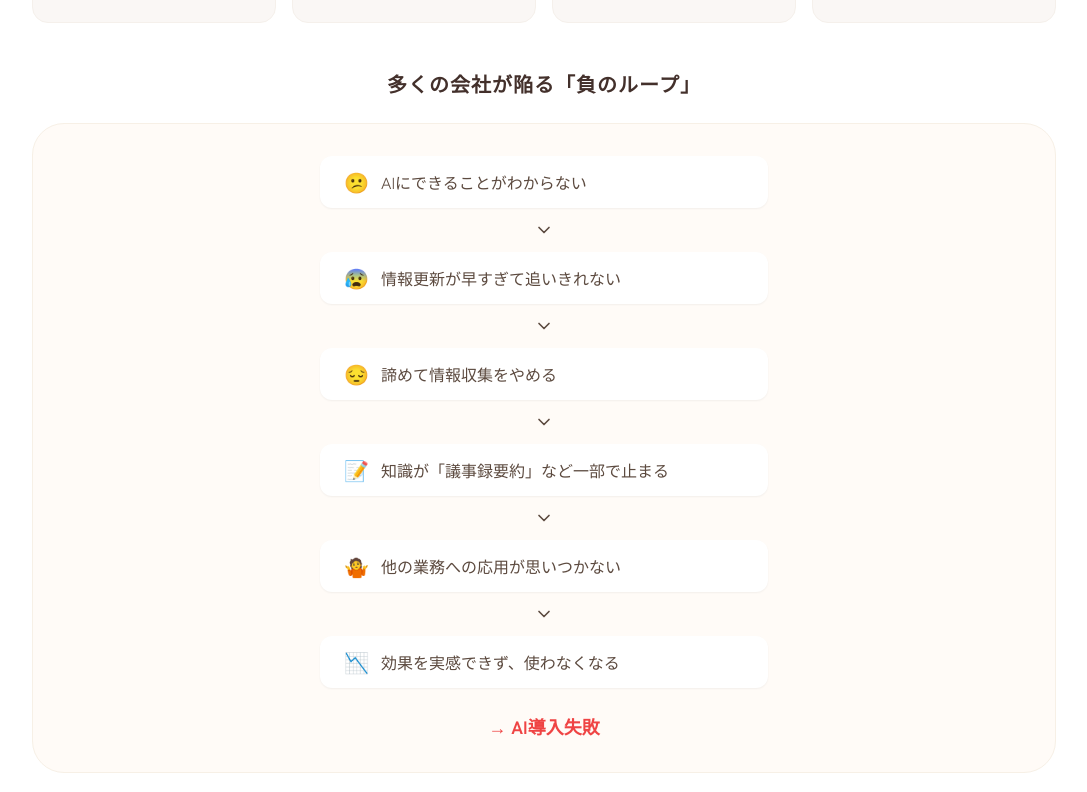
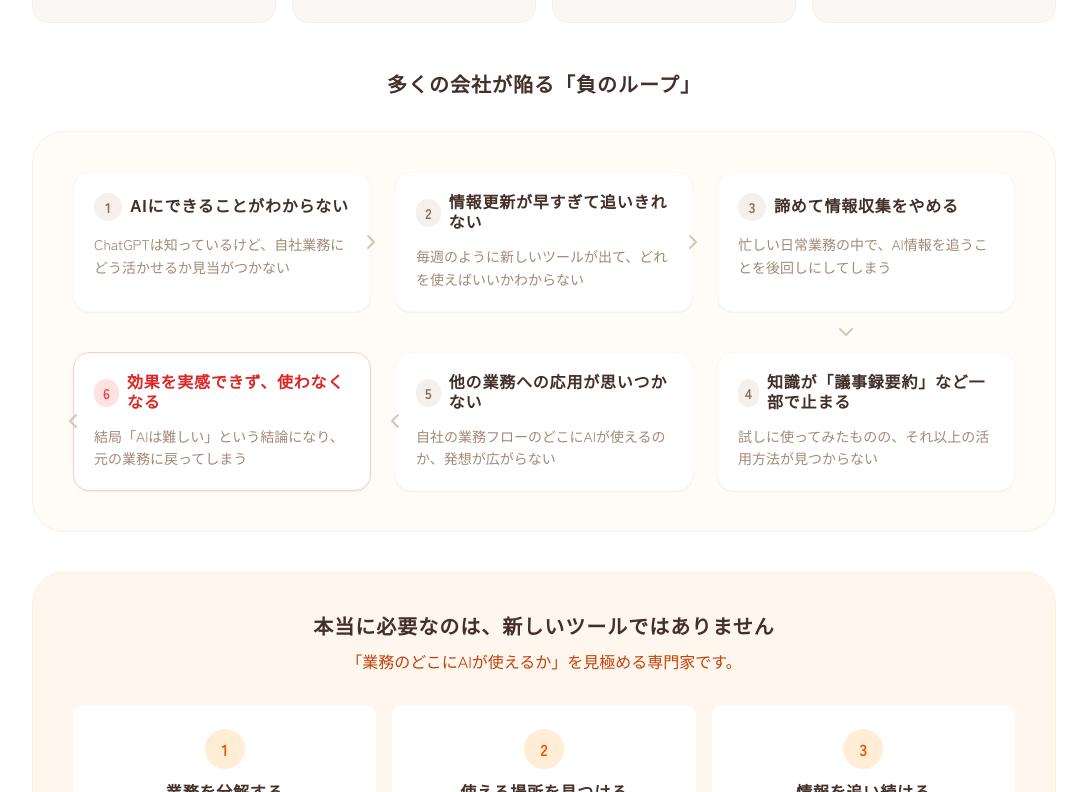
Before and after one commit to shunsuke-tnk/ai-komon-lp, a React (Vite) app: page / in a window 1280 px wide. Shown: the part 2228-3020 px from the top of the page, without its empty margins (96-1183 px from the left). Built offline with nearby package versions, Linux system fonts and the light colour scheme; a web font is replaced by a local one.

Commit message:
負のループのデザイン

```diff
--- a/App.tsx
+++ b/App.tsx
@@ -235,33 +235,88 @@ const App: React.FC = () => {
 
           {/* 失敗のループ構造 */}
           <div className="mb-10">
-            <h3 className="text-xl font-bold text-text-heading font-rounded text-center mb-6">
+            <h3 className="text-xl font-bold text-text-heading font-rounded text-center mb-8">
               多くの会社が陥る「負のループ」
             </h3>
-            <div className="bg-base-50 rounded-[2rem] p-6 md:p-8 border border-base-200">
-              <div className="flex flex-col items-center gap-3">
+            <div className="bg-base-50 rounded-[2rem] p-6 md:p-10 border border-base-200">
+              {/* 上段 3つ */}
+              <div className="grid grid-cols-1 md:grid-cols-3 gap-4 md:gap-6 relative">
                 {[
-                  { text: "AIにできることがわからない", icon: "😕" },
-                  { text: "情報更新が早すぎて追いきれない", icon: "😰" },
-                  { text: "諦めて情報収集をやめる", icon: "😔" },
-                  { text: "知識が「議事録要約」など一部で止まる", icon: "📝" },
-                  { text: "他の業務への応用が思いつかない", icon: "🤷" },
-                  { text: "効果を実感できず、使わなくなる", icon: "📉" },
-                ].map((item, i, arr) => (
-                  <React.Fragment key={i}>
-                    <div className="flex items-center gap-3 bg-white rounded-xl px-6 py-3 shadow-sm w-full max-w-md">
-                      <span className="text-xl">{item.icon}</span>
-                      <p className="text-text-body text-sm md:text-base">{item.text}</p>
+                  {
+                    num: "1",
+                    title: "AIにできることがわからない",
+                    desc: "ChatGPTは知っているけど、自社業務にどう活かせるか見当がつかない",
+                  },
+                  {
+                    num: "2",
+                    title: "情報更新が早すぎて追いきれない",
+                    desc: "毎週のように新しいツールが出て、どれを使えばいいかわからない",
+                  },
+                  {
+                    num: "3",
+                    title: "諦めて情報収集をやめる",
+                    desc: "忙しい日常業務の中で、AI情報を追うことを後回しにしてしまう",
+                  },
+                ].map((item, i) => (
+                  <div key={i} className="relative">
+                    <div className="bg-white rounded-2xl p-5 border border-base-100 shadow-sm h-full">
+                      <div className="flex items-center gap-2 mb-3">
+                        <span className="w-7 h-7 bg-warm-100 text-warm-600 rounded-full flex items-center justify-center text-sm font-bold">{item.num}</span>
+                        <h4 className="font-bold text-text-heading text-base leading-tight">{item.title}</h4>
+                      </div>
+                      <p className="text-text-muted text-sm leading-relaxed">{item.desc}</p>
                     </div>
-                    {i < arr.length - 1 && (
-                      <ChevronDown className="w-5 h-5 text-base-300" />
+                    {/* 横矢印（1→2, 2→3） */}
+                    {i < 2 && (
+                      <div className="hidden md:flex absolute -right-3 top-1/2 -translate-y-1/2 z-10">
+                        <ChevronRight className="w-6 h-6 text-warm-300" />
+                      </div>
                     )}
-                  </React.Fragment>
+                  </div>
                 ))}
               </div>
-              <p className="text-center text-red-500 font-bold mt-6 text-lg">
-                → AI導入失敗
-              </p>
+
+              {/* 縦矢印（上段→下段） */}
+              <div className="flex justify-end md:pr-[16.67%] py-2">
+                <ChevronDown className="w-6 h-6 text-warm-300" />
+              </div>
+
+              {/* 下段 3つ（右から左へ流れる） */}
+              <div className="grid grid-cols-1 md:grid-cols-3 gap-4 md:gap-6 relative">
+                {[
+                  {
+                    num: "6",
+                    title: "効果を実感できず、使わなくなる",
+                    desc: "結局「AIは難しい」という結論になり、元の業務に戻ってしまう",
+                  },
+                  {
+                    num: "5",
+                    title: "他の業務への応用が思いつかない",
+                    desc: "自社の業務フローのどこにAIが使えるのか、発想が広がらない",
+                  },
+                  {
+                    num: "4",
+                    title: "知識が「議事録要約」など一部で止まる",
+                    desc: "試しに使ってみたものの、それ以上の活用方法が見つからない",
+                  },
+                ].map((item, i) => (
+                  <div key={i} className="relative">
+                    <div className={`bg-white rounded-2xl p-5 border shadow-sm h-full ${item.num === "6" ? "border-red-200 bg-red-50/30" : "border-base-100"}`}>
+                      <div className="flex items-center gap-2 mb-3">
+                        <span className={`w-7 h-7 rounded-full flex items-center justify-center text-sm font-bold ${item.num === "6" ? "bg-red-100 text-red-500" : "bg-warm-100 text-warm-600"}`}>{item.num}</span>
+                        <h4 className={`font-bold text-base leading-tight ${item.num === "6" ? "text-red-600" : "text-text-heading"}`}>{item.title}</h4>
+                      </div>
+                      <p className="text-text-muted text-sm leading-relaxed">{item.desc}</p>
+                    </div>
+                    {/* 横矢印（6←5, 5←4）右から左なので、左に矢印 */}
+                    {i < 2 && (
+                      <div className="hidden md:flex absolute -left-3 top-1/2 -translate-y-1/2 z-10 rotate-180">
+                        <ChevronRight className="w-6 h-6 text-warm-300" />
+                      </div>
+                    )}
+                  </div>
+                ))}
+              </div>
             </div>
           </div>
 
```
